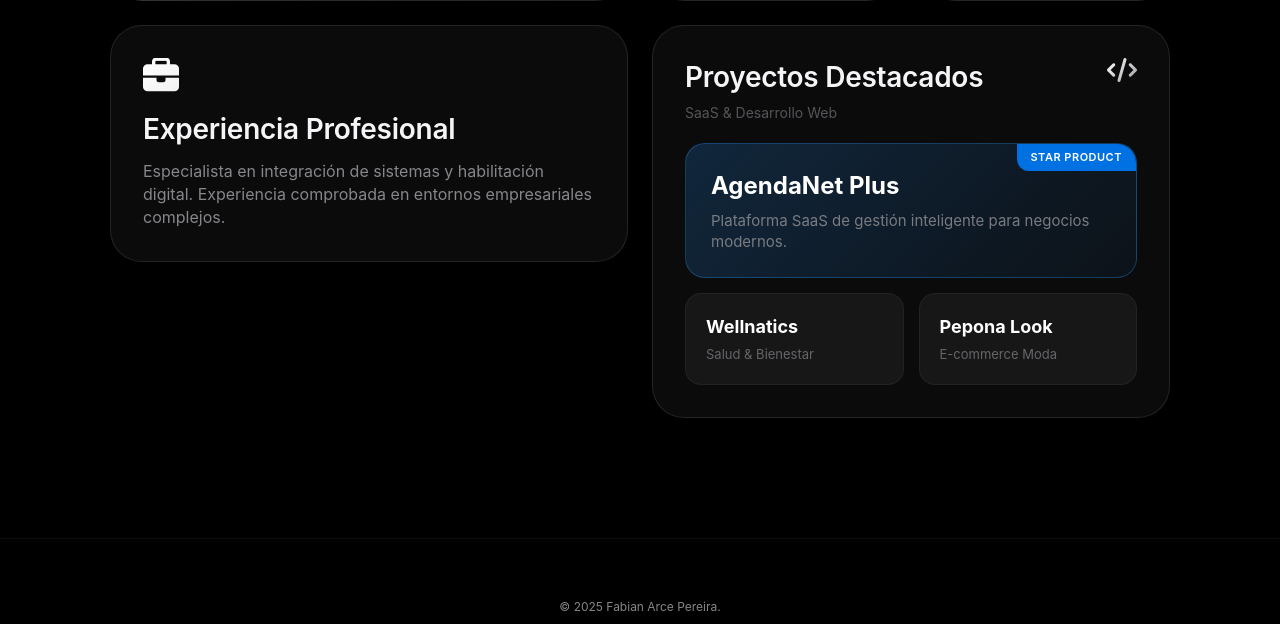
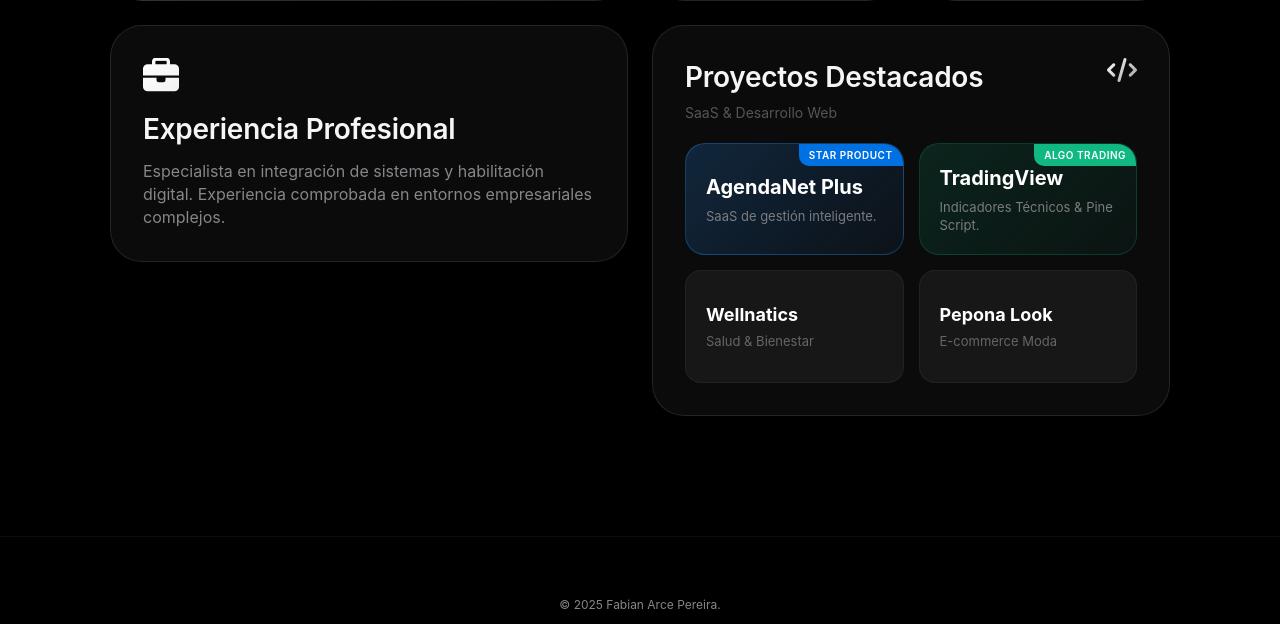
Before and after one commit to fabian2ap/fabian2ap, a Flask app: page / in a window 1280 px wide. Shown: the part 1761-2385 px from the top of the page. Run offline with Flask 3, Linux system fonts and the light colour scheme.

Commit message:
Add TradingView project and reorganize projects grid

```diff
--- a/templates/home.html
+++ b/templates/home.html
@@ -123,26 +123,37 @@
                     <i class="fa-solid fa-code icon" style="font-size: 24px;"></i>
                 </div>
 
-                <div style="display: flex; flex-direction: column; gap: 15px; flex-grow: 1;">
+                <div
+                    style="display: grid; grid-template-columns: 1fr 1fr; grid-template-rows: 1fr 1fr; gap: 15px; flex-grow: 1;">
 
                     <!-- AgendaNet Plus -->
-                    <a href="https://agendanetplus.cl/" target="_blank"
-                        style="text-decoration: none; color: inherit; display: block; flex-grow: 1;">
+                    <a href="https://agendanetplus.cl/" target="_blank" style="text-decoration: none; color: inherit;">
                         <div class="project-card-hover"
-                            style="background: linear-gradient(135deg, rgba(41, 151, 255, 0.2), rgba(41, 151, 255, 0.05)); border: 1px solid rgba(41, 151, 255, 0.3); padding: 25px; border-radius: 20px; position: relative; overflow: hidden; height: 100%; box-sizing: border-box; display: flex; flex-direction: column; justify-content: center;">
+                            style="background: linear-gradient(135deg, rgba(41, 151, 255, 0.2), rgba(41, 151, 255, 0.05)); border: 1px solid rgba(41, 151, 255, 0.3); padding: 20px; border-radius: 20px; position: relative; overflow: hidden; height: 100%; box-sizing: border-box; display: flex; flex-direction: column; justify-content: center;">
                             <div
-                                style="position: absolute; top: 0; right: 0; background: #0071e3; color: white; font-size: 11px; padding: 6px 14px; border-bottom-left-radius: 12px; font-weight: 600; letter-spacing: 0.5px;">
+                                style="position: absolute; top: 0; right: 0; background: #0071e3; color: white; font-size: 10px; padding: 4px 10px; border-bottom-left-radius: 10px; font-weight: 600; letter-spacing: 0.5px;">
                                 STAR PRODUCT</div>
-                            <h4 style="margin: 0; font-size: 24px; color: #fff; margin-bottom: 8px;">AgendaNet Plus</h4>
-                            <p style="font-size: 15px; opacity: 0.9; margin: 0; line-height: 1.4;">Plataforma SaaS de
-                                gestión inteligente para negocios modernos.</p>
+                            <h4 style="margin: 0; font-size: 20px; color: #fff; margin-bottom: 6px;">AgendaNet Plus</h4>
+                            <p style="font-size: 13px; opacity: 0.9; margin: 0; line-height: 1.4;">SaaS de gestión
+                                inteligente.</p>
                         </div>
                     </a>
 
-                    <div style="display: grid; grid-template-columns: 1fr 1fr; gap: 15px; flex-grow: 1;">
+                    <!-- TradingView Algo -->
+                    <a href="#" onclick="return false;" style="text-decoration: none; color: inherit; cursor: default;">
+                        <div class="project-card-hover"
+                            style="background: linear-gradient(135deg, rgba(16, 185, 129, 0.15), rgba(16, 185, 129, 0.05)); border: 1px solid rgba(16, 185, 129, 0.2); padding: 20px; border-radius: 20px; position: relative; overflow: hidden; height: 100%; box-sizing: border-box; display: flex; flex-direction: column; justify-content: center;">
+                            <div
+                                style="position: absolute; top: 0; right: 0; background: #10b981; color: white; font-size: 10px; padding: 4px 10px; border-bottom-left-radius: 10px; font-weight: 600; letter-spacing: 0.5px;">
+                                ALGO TRADING</div>
+                            <h4 style="margin: 0; font-size: 20px; color: #fff; margin-bottom: 6px;">TradingView</h4>
+                            <p style="font-size: 13px; opacity: 0.9; margin: 0; line-height: 1.4;">Indicadores Técnicos
+                                & Pine Script.</p>
+                        </div>
+                    </a>
+
                     <!-- Wellnatics -->
-                        <a href="https://www.wellnatics.cl/" target="_blank"
-                            style="text-decoration: none; color: inherit;">
+                    <a href="https://www.wellnatics.cl/" target="_blank" style="text-decoration: none; color: inherit;">
                         <div class="project-card-hover"
                             style="background: rgba(255,255,255,0.05); padding: 20px; border-radius: 16px; height: 100%; border: 1px solid rgba(255,255,255,0.05); box-sizing: border-box; display: flex; flex-direction: column; justify-content: center;">
                             <h4 style="margin: 0; font-size: 18px; color: #fff; margin-bottom: 5px;">Wellnatics</h4>
@@ -151,8 +162,7 @@
                     </a>
 
                     <!-- Pepona Look -->
-                        <a href="https://www.peponalook.cl/" target="_blank"
-                            style="text-decoration: none; color: inherit;">
+                    <a href="https://www.peponalook.cl/" target="_blank" style="text-decoration: none; color: inherit;">
                         <div class="project-card-hover"
                             style="background: rgba(255,255,255,0.05); padding: 20px; border-radius: 16px; height: 100%; border: 1px solid rgba(255,255,255,0.05); box-sizing: border-box; display: flex; flex-direction: column; justify-content: center;">
                             <h4 style="margin: 0; font-size: 18px; color: #fff; margin-bottom: 5px;">Pepona Look
@@ -160,7 +170,6 @@
                             <p style="font-size: 13px; opacity: 0.7; margin: 0;">E-commerce Moda</p>
                         </div>
                     </a>
-                    </div>
                 </div>
             </div>
 
```
Lines whose indentation alone changed are shown as unchanged.
